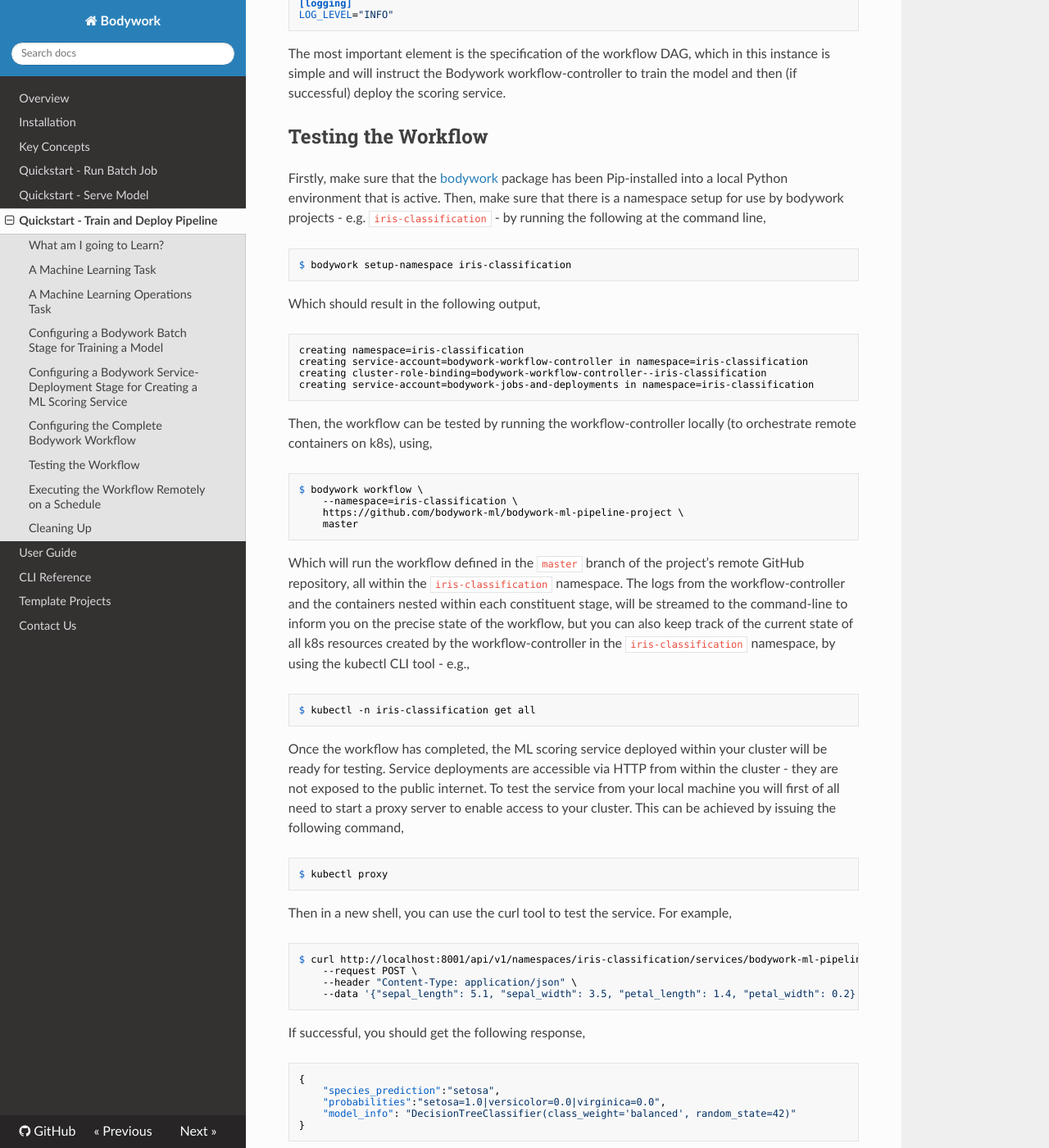
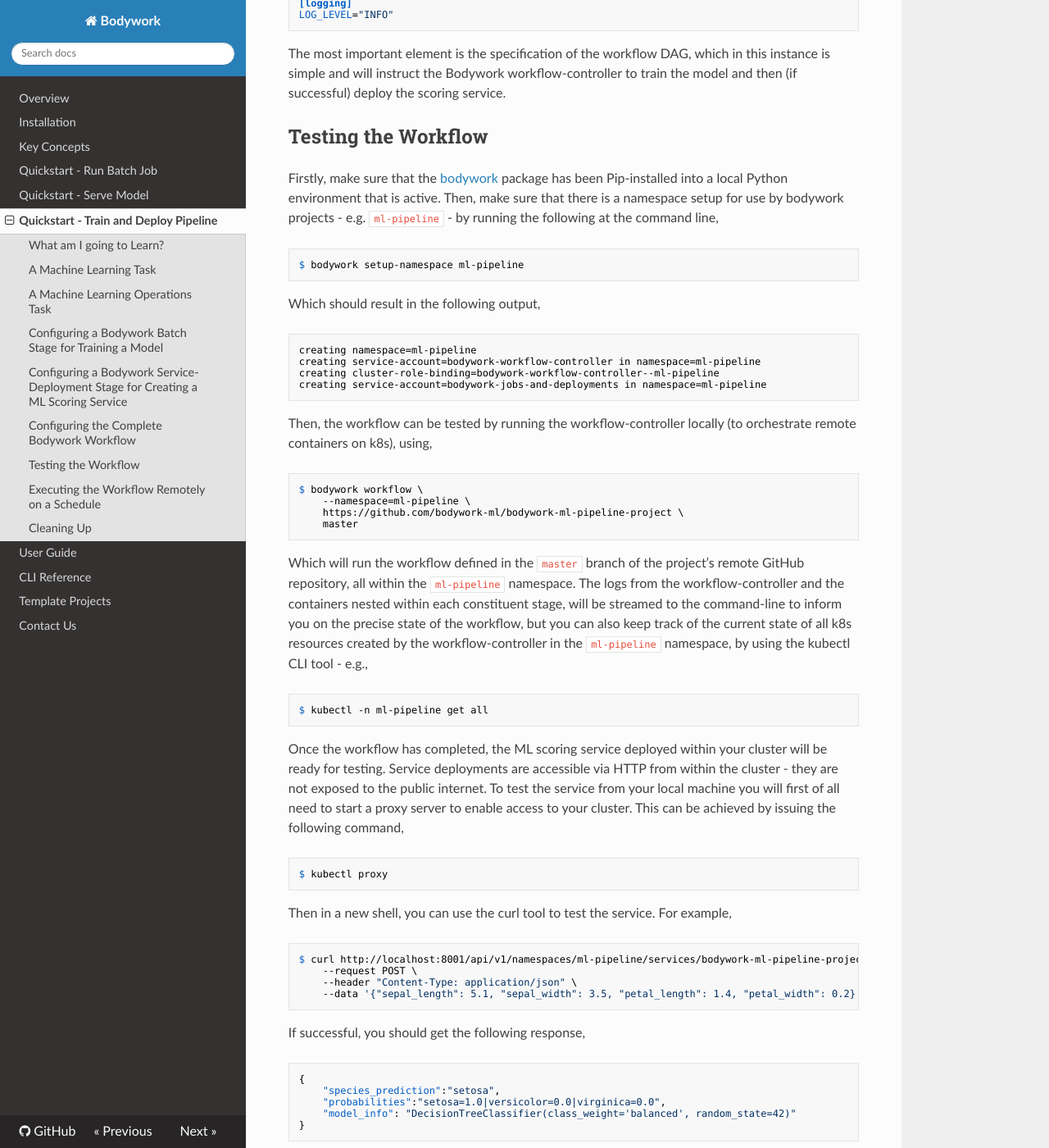
Before and after one commit to bodywork-ml/bodywork-core, an MkDocs documentation site: the page built from docs/quickstart_train_and_deploy.md, in a window 1280 px wide and 1400 px high, scrolled down 5252 px. Shown: the whole window at 82% size. Built offline with MkDocs 1.6.1, drawn with Linux system fonts in a browser that asks for light colours; nearby versions of some CDN libraries; a script that is not in the unit is left out; some of the changed text lies outside the part shown.

Commit message:
Fix shell example typos

````diff
--- a/docs/quickstart_train_and_deploy.md
+++ b/docs/quickstart_train_and_deploy.md
@@ -216,34 +216,34 @@
 
 ## Testing the Workflow
 
-Firstly, make sure that the [bodywork](https://pypi.org/project/bodywork/) package has been Pip-installed into a local Python environment that is active. Then, make sure that there is a namespace setup for use by bodywork projects - e.g. `iris-classification` - by running the following at the command line,
+Firstly, make sure that the [bodywork](https://pypi.org/project/bodywork/) package has been Pip-installed into a local Python environment that is active. Then, make sure that there is a namespace setup for use by bodywork projects - e.g. `ml-pipeline` - by running the following at the command line,
 
 ```shell
-$ bodywork setup-namespace iris-classification
+$ bodywork setup-namespace ml-pipeline
 ```
 
 Which should result in the following output,
 
 ```text
-creating namespace=iris-classification
-creating service-account=bodywork-workflow-controller in namespace=iris-classification
-creating cluster-role-binding=bodywork-workflow-controller--iris-classification
-creating service-account=bodywork-jobs-and-deployments in namespace=iris-classification
+creating namespace=ml-pipeline
+creating service-account=bodywork-workflow-controller in namespace=ml-pipeline
+creating cluster-role-binding=bodywork-workflow-controller--ml-pipeline
+creating service-account=bodywork-jobs-and-deployments in namespace=ml-pipeline
 ```
 
 Then, the workflow can be tested by running the workflow-controller locally (to orchestrate remote containers on k8s), using,
 
 ```shell
 $ bodywork workflow \
-    --namespace=iris-classification \
+    --namespace=ml-pipeline \
     https://github.com/bodywork-ml/bodywork-ml-pipeline-project \
     master
 ```
 
-Which will run the workflow defined in the `master` branch of the project's remote GitHub repository, all within the `iris-classification` namespace. The logs from the workflow-controller and the containers nested within each constituent stage, will be streamed to the command-line to inform you on the precise state of the workflow, but you can also keep track of the current state of all k8s resources created by the workflow-controller in the `iris-classification` namespace, by using the kubectl CLI tool - e.g.,
+Which will run the workflow defined in the `master` branch of the project's remote GitHub repository, all within the `ml-pipeline` namespace. The logs from the workflow-controller and the containers nested within each constituent stage, will be streamed to the command-line to inform you on the precise state of the workflow, but you can also keep track of the current state of all k8s resources created by the workflow-controller in the `ml-pipeline` namespace, by using the kubectl CLI tool - e.g.,
 
 ```shell
-$ kubectl -n iris-classification get all
+$ kubectl -n ml-pipeline get all
 ```
 
 Once the workflow has completed, the ML scoring service deployed within your cluster will be ready for testing. Service deployments are accessible via HTTP from within the cluster - they are not exposed to the public internet. To test the service from your local machine you will first of all need to start a proxy server to enable access to your cluster. This can be achieved by issuing the following command,
@@ -255,7 +255,7 @@
 Then in a new shell, you can use the curl tool to test the service. For example,
 
 ```shell
-$ curl http://localhost:8001/api/v1/namespaces/iris-classification/services/bodywork-ml-pipeline-project--stage-2-deploy-scoring-service/proxy/iris/v1/score \
+$ curl http://localhost:8001/api/v1/namespaces/ml-pipeline/services/bodywork-ml-pipeline-project--stage-2-deploy-scoring-service/proxy/iris/v1/score \
     --request POST \
     --header "Content-Type: application/json" \
     --data '{"sepal_length": 5.1, "sepal_width": 3.5, "petal_length": 1.4, "petal_width": 0.2}'
@@ -277,36 +277,36 @@
 
 ```shell
 $ bodywork cronjob create \
-    --namespace=iris-classification \
-    --name=iris-classification \
+    --namespace=ml-pipeline \
+    --name=ml-pipeline \
     --schedule="0 * * * *" \
-    --git-repo-url=https://github.com/bodywork-ml/bodywork-ml-pipeline-project
+    --git-repo-url=https://github.com/bodywork-ml/bodywork-ml-pipeline-project \
     --git-repo-branch=master
 ```
 
 Each scheduled workflow will attempt to re-run the workflow, end-to-end, as defined by the state of this repository's `master` branch at the time of execution - performing rolling-updates to service-deployments and automatic roll-backs in the event of failure.
 
-To get the execution history for all `iris-classification` jobs use,
+To get the execution history for all `ml-pipeline` jobs use,
 
 ```shell
 $ bodywork cronjob history \
-    --namespace=iris-classification \
-    --name=iris-classification
+    --namespace=ml-pipeline \
+    --name=ml-pipeline
 ```
 
 Which should return output along the lines of,
 
 ```text
 JOB_NAME                                START_TIME                    COMPLETION_TIME               ACTIVE      SUCCEEDED       FAILED
-iris-classification-1605214260          2020-11-12 20:51:04+00:00     2020-11-12 20:52:34+00:00     0           1               0
+ml-pipeline-1605214260          2020-11-12 20:51:04+00:00     2020-11-12 20:52:34+00:00     0           1               0
 ```
 
 Then to stream the logs from any given cronjob run (e.g. to debug and/or monitor for errors), use,
 
 ```shell
 $ bodywork cronjob logs \
-    --namespace=iris-classification \
-    --name=iris-classification-1605214260
+    --namespace=ml-pipeline \
+    --name=ml-pipeline-1605214260
 ```
 
 ## Cleaning Up
@@ -314,5 +314,5 @@
 To clean-up the deployment in its entirety, delete the namespace using kubectl - e.g. by running,
 
 ```shell
-$ kubectl delete ns iris-classification
+$ kubectl delete ns ml-pipeline
 ```
````
Also changed, not shown: docs/quickstart_batch_job.md (+2 -2 lines).
